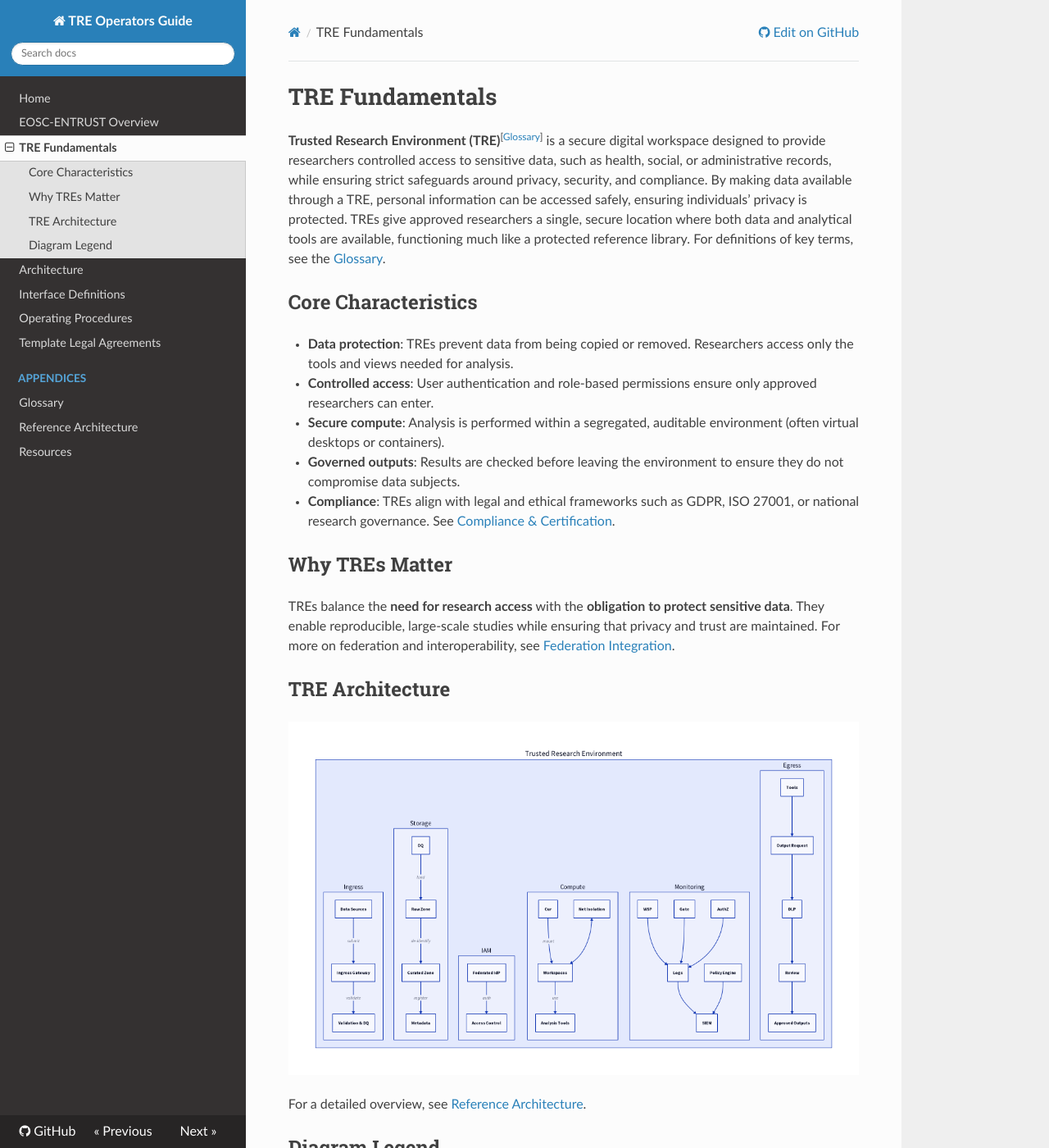
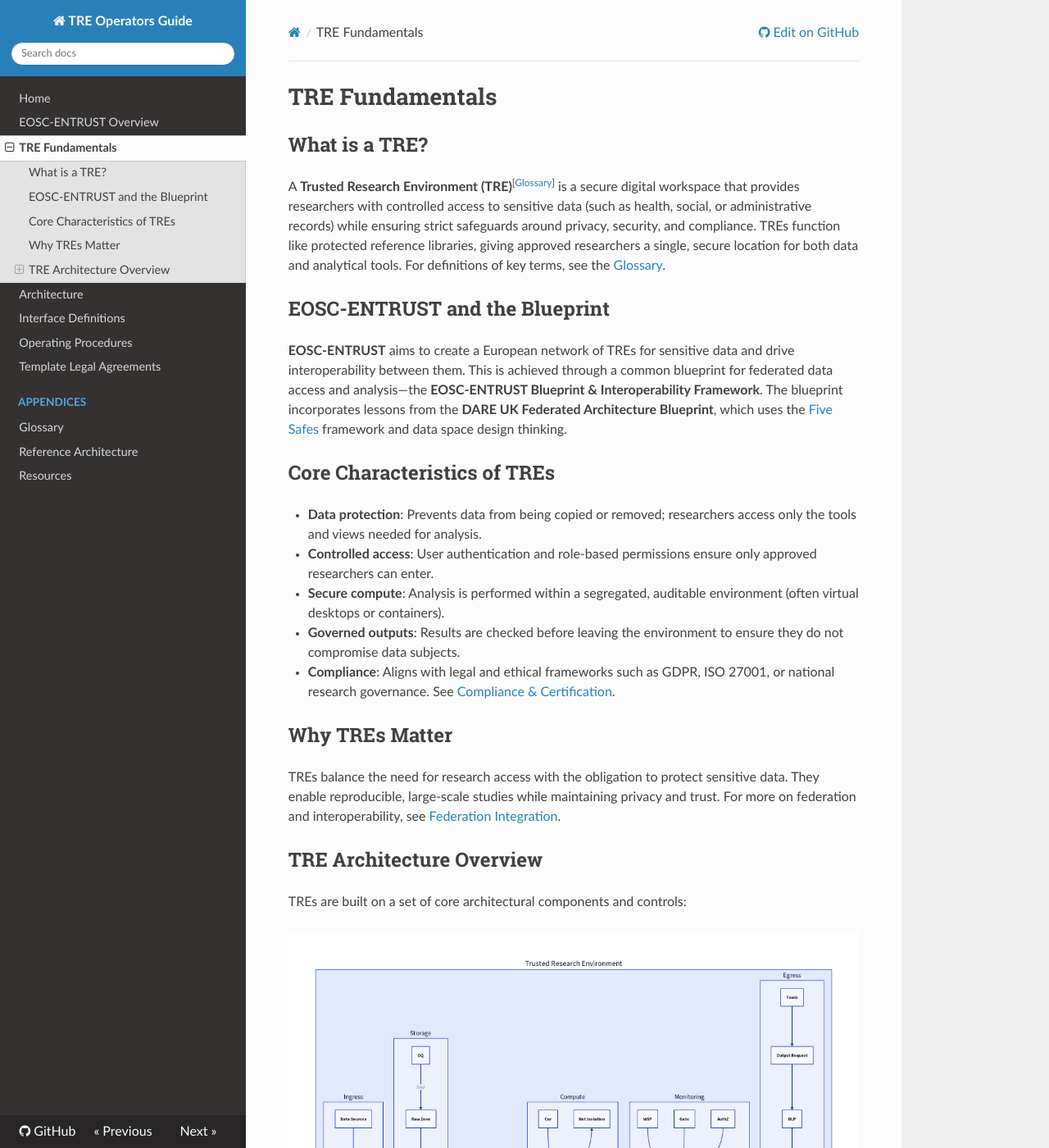
Before and after one commit to unioslo/tre-operators-docs, an MkDocs documentation site: the page built from docs/fundamentals.md, in a window 1280 px wide and 1400 px high. Shown: the whole window at 82% size. Built offline with MkDocs 1.6.1, drawn with Linux system fonts in a browser that asks for light colours; nearby versions of some CDN libraries; some of the changed text lies outside the part shown.

Commit message:
Revise TRE Fundamentals section for clarity; restructure content and enhance descriptions of TRE characteristics and architecture.

```diff
--- a/docs/fundamentals.md
+++ b/docs/fundamentals.md
@@ -1,43 +1,51 @@
+
 
 # TRE Fundamentals
 
-**Trusted Research Environment (TRE)**<sup>[[Glossary](appendices/glossary.md#tre-operator)]</sup> is a secure digital workspace designed to provide researchers controlled access to sensitive data, such as health, social, or administrative records, while ensuring strict safeguards around privacy, security, and compliance. By making data available through a TRE, personal information can be accessed safely, ensuring individuals’ privacy is protected. TREs give approved researchers a single, secure location where both data and analytical tools are available, functioning much like a protected reference library. For definitions of key terms, see the [Glossary](appendices/glossary.md).
+## What is a TRE?
 
+A **Trusted Research Environment (TRE)**<sup>[[Glossary](appendices/glossary.md#tre-operator)]</sup> is a secure digital workspace that provides researchers with controlled access to sensitive data (such as health, social, or administrative records) while ensuring strict safeguards around privacy, security, and compliance. TREs function like protected reference libraries, giving approved researchers a single, secure location for both data and analytical tools. For definitions of key terms, see the [Glossary](appendices/glossary.md).
 
-## Core Characteristics
-- **Data protection**: TREs prevent data from being copied or removed. Researchers access only the tools and views needed for analysis.
+## EOSC-ENTRUST and the Blueprint
+
+**EOSC-ENTRUST** aims to create a European network of TREs for sensitive data and drive interoperability between them. This is achieved through a common blueprint for federated data access and analysis—the **EOSC-ENTRUST Blueprint & Interoperability Framework**. The blueprint incorporates lessons from the **DARE UK Federated Architecture Blueprint**, which uses the [Five Safes](appendices/glossary.md#five-safes) framework and data space design thinking.
+
+## Core Characteristics of TREs
+
+- **Data protection**: Prevents data from being copied or removed; researchers access only the tools and views needed for analysis.
 - **Controlled access**: User authentication and role-based permissions ensure only approved researchers can enter.
 - **Secure compute**: Analysis is performed within a segregated, auditable environment (often virtual desktops or containers).
 - **Governed outputs**: Results are checked before leaving the environment to ensure they do not compromise data subjects.
-- **Compliance**: TREs align with legal and ethical frameworks such as GDPR, ISO 27001, or national research governance. See [Compliance & Certification](../compliance.md).
-
+- **Compliance**: Aligns with legal and ethical frameworks such as GDPR, ISO 27001, or national research governance. See [Compliance & Certification](../compliance.md).
 
 ## Why TREs Matter
-TREs balance the **need for research access** with the **obligation to protect sensitive data**. They enable reproducible, large-scale studies while ensuring that privacy and trust are maintained. For more on federation and interoperability, see [Federation Integration](../federation.md).
 
+TREs balance the need for research access with the obligation to protect sensitive data. They enable reproducible, large-scale studies while maintaining privacy and trust. For more on federation and interoperability, see [Federation Integration](../federation.md).
 
-## TRE Architecture
+## TRE Architecture Overview
+
+TREs are built on a set of core architectural components and controls:
 
 ![TRE Architecture](../images/tre_architecture_ops_docs.png)
 
 For a detailed overview, see [Reference Architecture](appendices/reference-architecture.md).
 
-## Diagram Legend
+### Diagram Legend
 
 For definitions of abbreviations, see the [Glossary](appendices/glossary.md).
 
-| Abbreviation | Description |
-|---------------|-------------|
-| **AuthZ** | Authorization service – enforces role- and attribute-based access control |
-| **DLP** | Data Loss Prevention engine – enforces data egress policies |
-| **DQ** | Data Quality – validation and cleaning of incoming data |
-| **Egress** | Controlled export of approved outputs after disclosure review |
-| **ETL** | Extract, Transform, Load – data curation process |
-| **IdP** | Identity Provider – federated authentication source (e.g., EduGAIN, eIDAS) |
-| **NetIso** | Network Isolation – prevents external network access |
-| **PHI** | Protected Health Information – identifiable health data |
-| **RBAC / ABAC** | Role-Based / Attribute-Based Access Control models |
-| **SIEM** | Security Information and Event Management – aggregates logs and alerts |
-| **WSP** | Workspace – secure compute environment (VMs, containers, VDI) |
+| Abbreviation      | Description                                                        |
+|-------------------|--------------------------------------------------------------------|
+| **AuthZ**         | Authorization service – enforces role- and attribute-based access   |
+| **DLP**           | Data Loss Prevention engine – enforces data egress policies         |
+| **DQ**            | Data Quality – validation and cleaning of incoming data             |
+| **Egress**        | Controlled export of approved outputs after disclosure review       |
+| **ETL**           | Extract, Transform, Load – data curation process                   |
+| **IdP**           | Identity Provider – federated authentication source                |
+| **NetIso**        | Network Isolation – prevents external network access               |
+| **PHI**           | Protected Health Information – identifiable health data            |
+| **RBAC / ABAC**   | Role-Based / Attribute-Based Access Control models                 |
+| **SIEM**          | Security Information and Event Management – aggregates logs/alerts  |
+| **WSP**           | Workspace – secure compute environment (VMs, containers, VDI)      |
 
 For configuration examples, see [Config Examples](appendices/config-examples.md). For further reading, see [Resources](appendices/resources.md).
```
